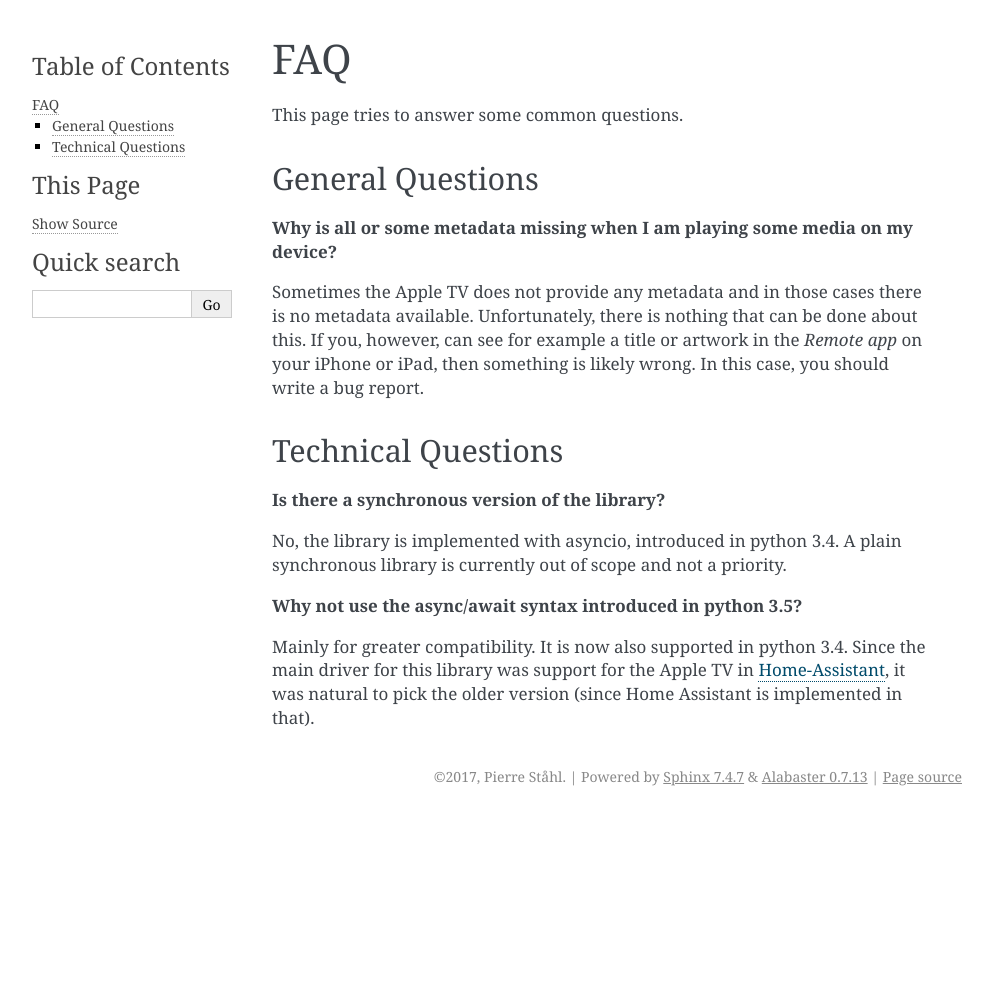
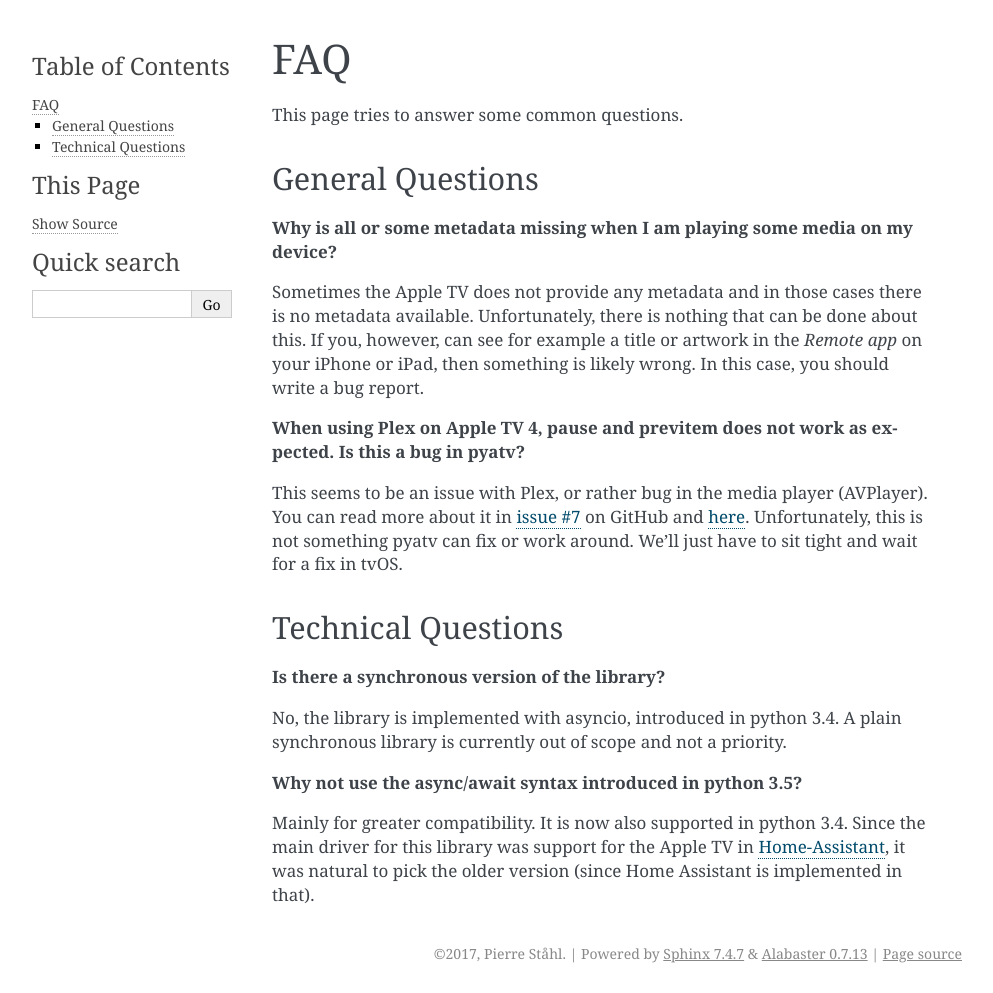
Before and after one commit to postlund/pyatv, a Sphinx documentation site: the page built from docs/faq.rst, in a window 1280 px wide. Shown: the whole page, without its empty margins (148-1141 px from the left). Built offline with Sphinx 7.4.7, drawn with Linux system fonts in a browser that asks for light colours; pages that are not in the unit, such as notebooks, are missing from menus; before the commit the page ends 900 px from its top, so only the background shows below that.

Commit message:
Various fixes for the upcoming release

```diff
--- /dev/null
+++ b/CONTRIBUTORS.txt
@@ -0,0 +1,5 @@
+Contributors
+------------
+
+Pierre Ståhl
+Robbie Trencheny
--- a/docs/faq.rst
+++ b/docs/faq.rst
@@ -15,6 +15,15 @@ this. If you, however, can see for example a title or artwork in the
 *Remote app* on your iPhone or iPad, then something is likely wrong. In this
 case, you should write a bug report.
 
+**When using Plex on Apple TV 4, pause and previtem does not work as expected. Is
+this a bug in pyatv?**
+
+This seems to be an issue with Plex, or rather bug in the media player (AVPlayer).
+You can read more about it in `issue #7 <https://github.com/postlund/pyatv/issues/7>`_
+on GitHub and `here <https://forums.plex.tv/discussion/191765/fast-forward-and-rewind-problem>`_.
+Unfortunately, this is not something pyatv can fix or work around. We'll just
+have to sit tight and wait for a fix in tvOS.
+
 Technical Questions
 -------------------
 **Is there a synchronous version of the library?**
```
Also changed, not shown: CHANGES.rst (+22 -1 lines), README.rst (+11 -11 lines), 1 other file.
